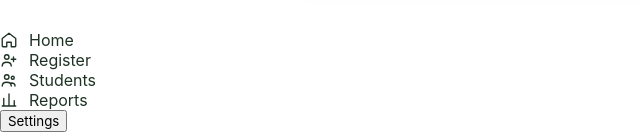
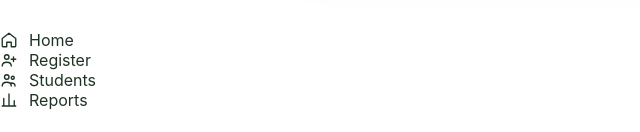
Before and after one commit to NafisSamari1/facial-recognition-attendance-, a Flask app: page / in a window 1280 px wide. Shown: the part 1663-1795 px from the top of the page, without its empty margins (0-640 px from the left). After the commit the page ends 1773 px from the top, so only its background shows below. Run offline with Flask 3, Linux system fonts and the light colour scheme; a user stored in the database is signed in; data that the repository does not hold is empty; some libraries are stand-ins or nearby versions.

Commit message:
Update templates

```diff
--- a/templates/base.html
+++ b/templates/base.html
@@ -202,9 +202,6 @@
         <a class="mobile-nav-link {{ 'active' if request.endpoint == 'discover_page' else '' }}" href="/discover"><svg class="nav-icon" viewBox="0 0 24 24" aria-hidden="true"><circle cx="12" cy="12" r="9"></circle><path d="m15.5 8.5-2.2 4.8-4.8 2.2 2.2-4.8 4.8-2.2Z"></path></svg><span>Discover</span></a>
         <a class="mobile-nav-link {{ 'active' if request.endpoint == 'reports_page' else '' }}" href="/reports"><svg class="nav-icon" viewBox="0 0 24 24" aria-hidden="true"><path d="M5 20V10M12 20V4M19 20v-7M3 20h18"></path></svg><span>My Reports</span></a>
       {% endif %}
-      {% if session.get('role') != 'student' %}
-        <button class="mobile-nav-link" type="button" data-settings-trigger><span>Settings</span></button>
-      {% endif %}
     </nav>
 
 
```
